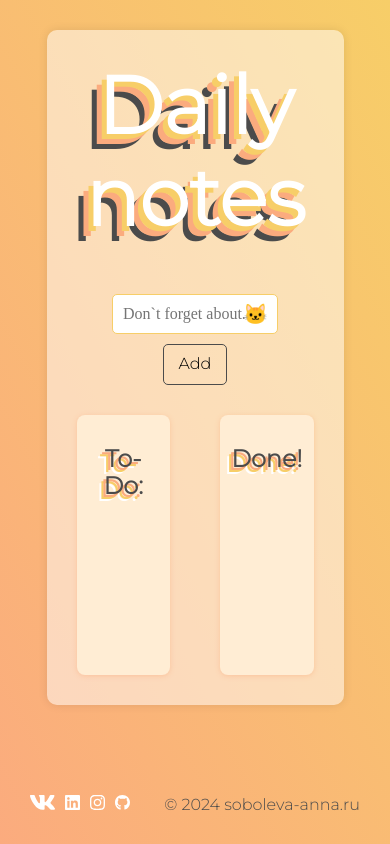
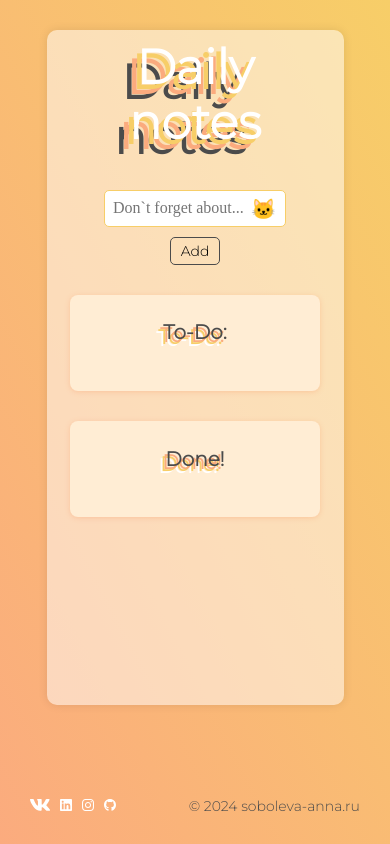
Before and after one commit to AnnaHelvetii/todo-app_react-ts, a React (Create React App) app: page / in a window 390 px wide. Built offline with nearby package versions, Linux system fonts and the light colour scheme; a web font is replaced by a local one.

Commit message:
Commit_13. @media.

```diff
--- a/src/App.css
+++ b/src/App.css
@@ -45,9 +45,9 @@
 }
 
 .main-title {
+	margin: 0 20px 20px;
 	text-align: center;
 	font-size: 5rem;
-	margin-bottom: 20px;
 	color: #FFFFFF;
 	text-shadow: -5px 5px 0px #F7CE68, -10px 10px 0px var(--main-peach), -15px 15px 0px var(--dark-grey);
 }
@@ -123,7 +123,7 @@
 	flex-flow: row nowrap;
     justify-content: space-between;
 	align-items: stretch;
-	gap: 50px;
+	gap: 30px;
 	flex-grow: 1;
 }
 
@@ -258,3 +258,119 @@
 	text-decoration: none;
 	color: var(--dark-grey);
 }
+
+@media (max-width: 820px) {
+	.App {
+		padding: 30px;
+		display: flex;
+		flex-flow: column nowrap;
+		justify-content: space-between;
+		gap: 30px;
+		font-family: "Montserrat", sans-serif;
+		font-size: 16px;
+	}
+
+	.container {
+		padding: 10px 10px 30px;
+		display: flex;
+		flex-flow: column nowrap;
+		justify-content: flex-start;
+		align-items: center;
+		gap: 30px;
+	}
+
+	.todo-list-container {
+		padding: 0 15px;
+		margin-bottom: 10px;
+	}
+
+	.todo-lists {
+		display: flex;
+		flex-flow: column;
+		justify-content: flex-start;
+		align-items: center;
+		gap: 30px;
+	}
+
+	.main-title {
+		text-align: center;
+		font-size: 4rem;
+		margin-bottom: 10px;
+	}
+
+	.todo-list {
+		width: 90%;
+		padding: 10px 10px 30px 10px;
+	}
+}
+
+@media (max-width: 390px) {
+	.main-title {
+		text-align: center;
+		font-size: 3rem;
+		margin-bottom: 10px;
+	}
+
+	.add-todo-form {
+		width: 260px;
+		display: flex;
+		flex-flow: column;
+		justify-content: center;
+		align-items: center;
+		gap: 10px;
+	}
+
+	.add-todo-form__input {
+		width: 100%;
+		padding: 8px;
+	}
+
+	.add-todo-form__button {
+		padding: 5px 10px;
+		font-size: 14px;
+	}
+
+	.todo-list-container {
+		padding: 0 10px;
+		margin-bottom: 10px;
+    }
+
+	.todo-list__title {
+		font-size: 20px;
+	}
+
+	.todo-list__item {
+		padding: 8px;
+		margin-bottom: 8px;
+	}
+
+	.todo-list__input-checkbox {
+		height: 20px;
+		width: 20px;
+		margin-right: 12px;
+	}
+	.todo-list__input-checkbox::before {
+		font-size: 24px;
+	}
+
+	.todo-list__input-checkbox:checked::before {
+		font-size: 24px;
+	}
+
+	.todo-list__item-title {
+		font-size: 14px;
+	}
+
+	.todo-list__button-delete-todo {
+		padding: 5px 10px;
+		font-size: 14px;
+	}
+
+	.footer {
+		font-size: 14px;
+	}
+
+	.social__item img {
+		height: 12px;
+	}
+}
```
